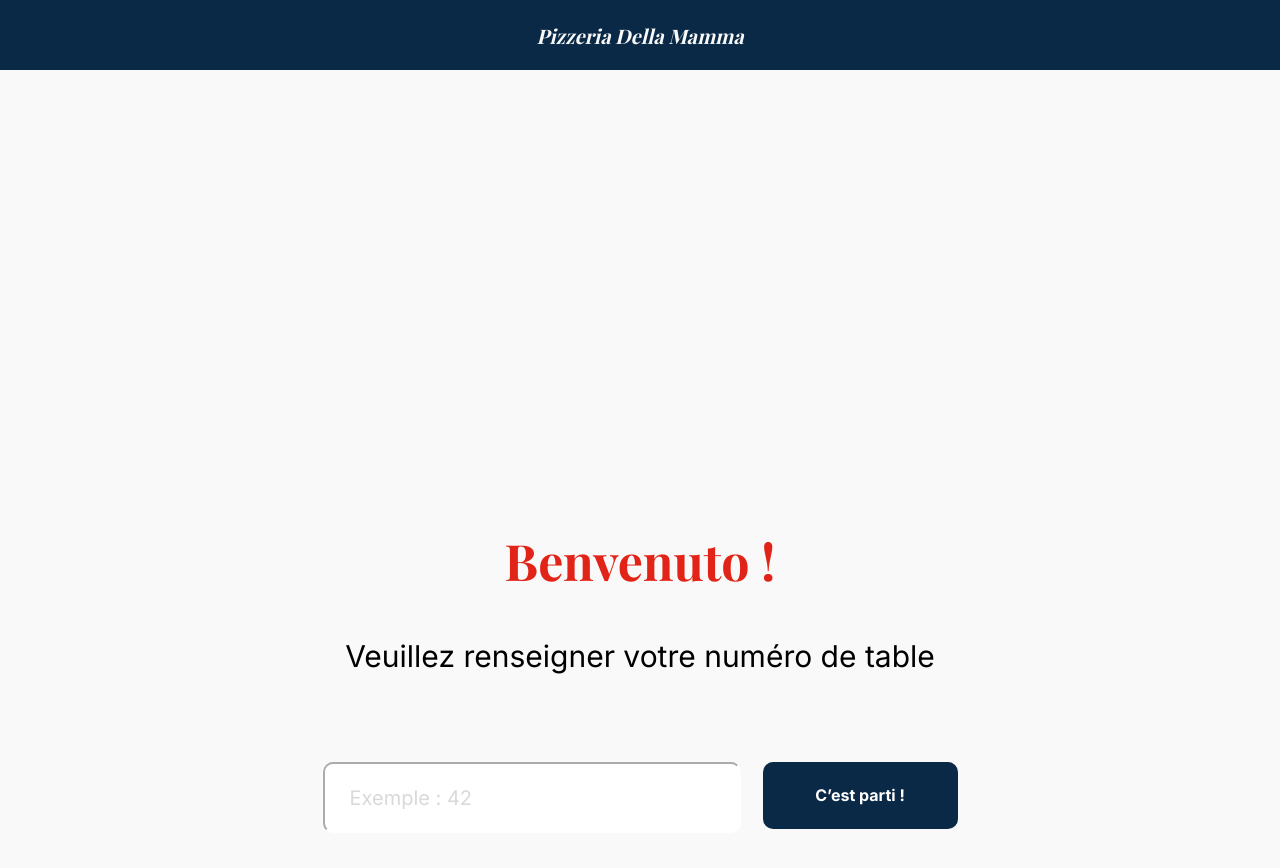
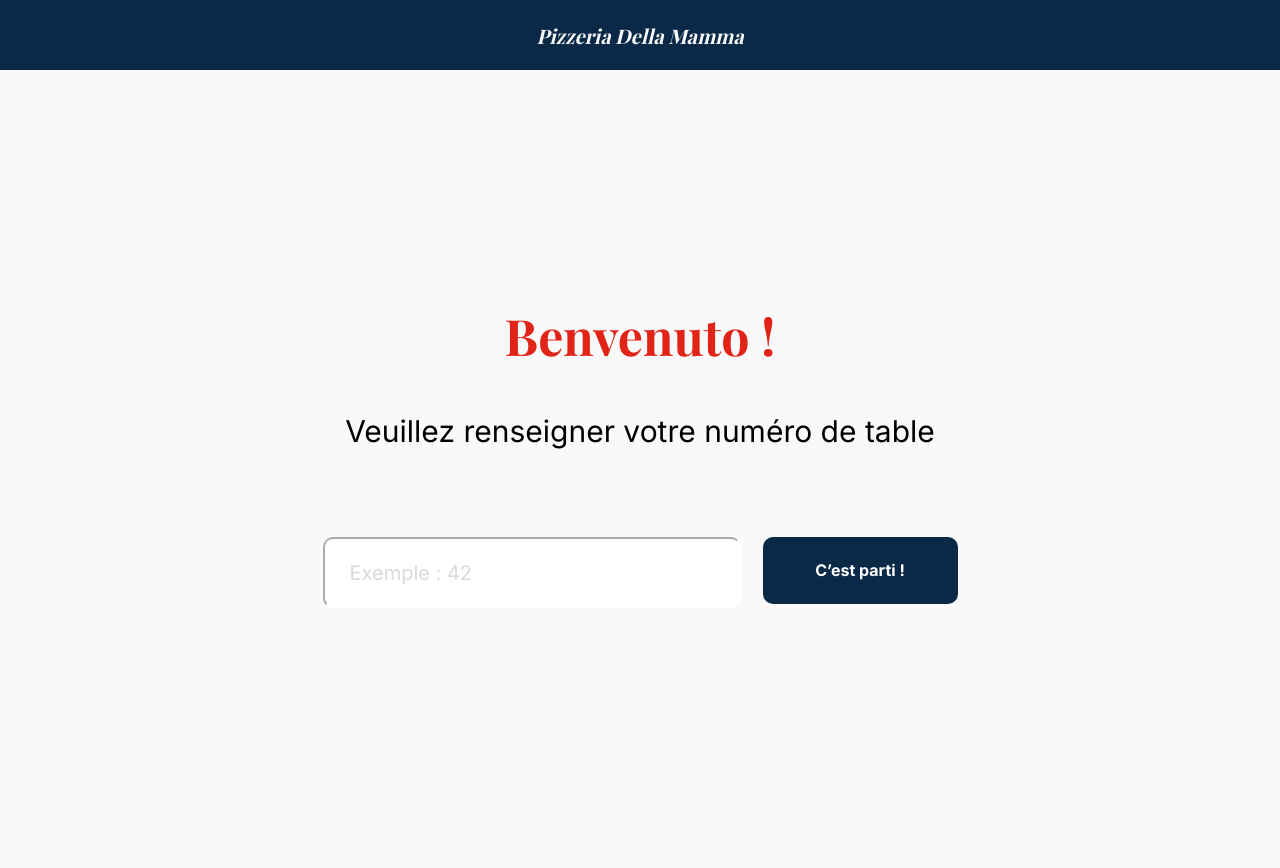
Before and after one commit to AnneGicquel/pizzeriaDellaMamma, an Angular app: page / in a window 1280 px wide. Shown: the top 868 px of the page. Built offline with nearby package versions, Linux system fonts and the light colour scheme; a web font is replaced by a local one.

Commit message:
rectif css

```diff
--- a/src/app/app.component.css
+++ b/src/app/app.component.css
@@ -5,6 +5,11 @@
     min-height: 100vh;
 }
 
+.header{
+    align-self: flex-start;
+}
+
+
 .footer {
     align-self: flex-end;
     width: 100vw;
--- a/src/app/components/header/header.component.css
+++ b/src/app/components/header/header.component.css
@@ -8,7 +8,6 @@ header {
     align-items: center;
     gap: 70px;
     width: 100%;
-    position:fixed;
 
 }
 
--- a/src/app/components/table-number-form/table-number-form.component.css
+++ b/src/app/components/table-number-form/table-number-form.component.css
@@ -8,6 +8,7 @@ h1{
     height: 1360px;
     display: flex;
     justify-content: center;
+    justify-content: space-around;
     flex-direction: column;
     /* align-items: center; */
 }
@@ -134,9 +135,9 @@ button{
 }
 
 a{
+    align-self: flex-end;
     height: 170px;
     width: 100%;
     text-align: center;
-    position: fixed;
     /* bottom: 50px;  */
 }
```
